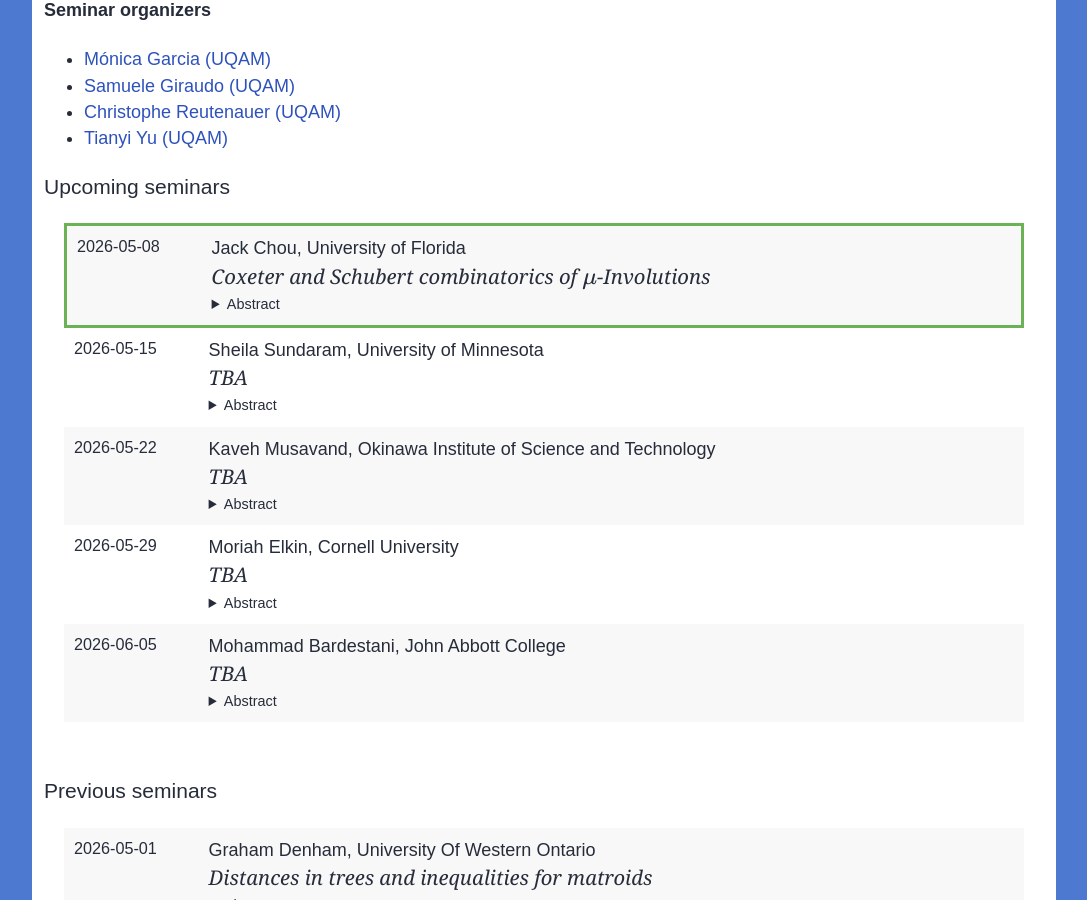
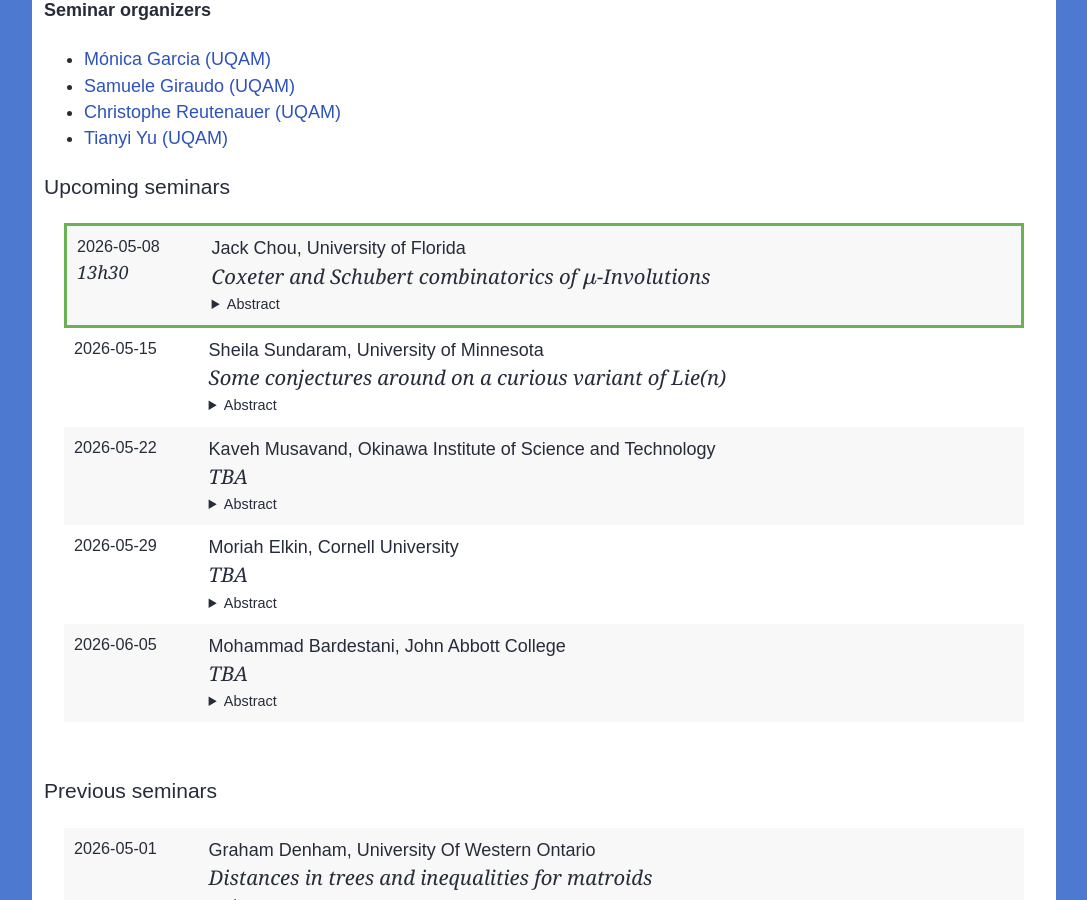
Before and after one commit to lacim-uqam/lacim-uqam.github.io, a Jekyll site: the page built from en/seminar.md, in a window 1280 px wide and 900 px high, scrolled down 662 px. Shown: the whole window, without its empty margins (96-1183 px from the left). Built offline with Jekyll 4.4.1, drawn with Linux system fonts in a browser that asks for light colours; formulas are drawn with MathJax 3; our own code applies the rules of GitHub Pages for plain Markdown files; some of the changed lines change nothing that is shown.

Commit message:
Update lacim-seminar.yml
Added Sheila Sundaram's abstract

```diff
--- a/_data/lacim-seminar.yml
+++ b/_data/lacim-seminar.yml
@@ -18,14 +18,16 @@
 
 - speaker: Sheila Sundaram
   affiliation: University of Minnesota
-  title: TBA
+  title: Some conjectures around on a curious variant of Lie(n)
   date: 2026-05-15
   abstract: >
+    Fundamental work of Reutenauer and Garsia (1980s-1990s) launched a renewed interest and vast literature on the  representation Lie(n) of the symmetric group S_n on the multilinear component of the free Lie algebra on n generators. This talk will discuss a curious variant Lie(n,2) of the celebrated representation Lie(n). Introduced a few years ago by the speaker, the variant Lie(n,2)  satisfies the analogue of almost every known property of Lie(n). As one example, the exterior powers of the variant Lie(n,2) decompose the regular representation of S_n. The classical free Lie algebra counterpart of this result is the 1942 theorem of Robert Thrall which also follows from the earlier Poincar\'e-Birkhoff-Witt theorem: it is the well-known decomposition of the regular representation given by the symmetrised powers of the representations Lie(n) (the higher Lie modules). There are tantalising hints of analogies with the homology groups associated to the partition lattice as well. I will discuss these connections and other conjectures.
 
 - speaker: Jack Chou
   affiliation: University of Florida
   title: Coxeter and Schubert combinatorics of $\mu$-Involutions
   date: 2026-05-08
+  time: 13h30
   abstract: >
     The variety of complete quadrics is the wonderful compactification of $GL_n/O_n$ and admits a cell decomposition into Borel orbits indexed by combinatorial objects called $\mu$--involutions. We study Coxeter–theoretic properties of $\mu$--involutions with results including a combinatorial description for their atoms, an exchange lemma, and transposition-like operators that characterize their Bruhat order. The corresponding orbit closures can be realized inside the flag variety. In this setting, we study the cohomology representatives of these orbits, which are, up to a scalar, the $\mu$--involution Schubert polynomials. We expand $\mu$--involution Schubert polynomials as a multiplicity-free sum of $\nu$--involution Schubert polynomials when $\nu$ refines $\mu$ and provide recurrences analogous to Monk's rule for Schubert polynomials. This is joint work with Zachary Hamaker.
 
```
